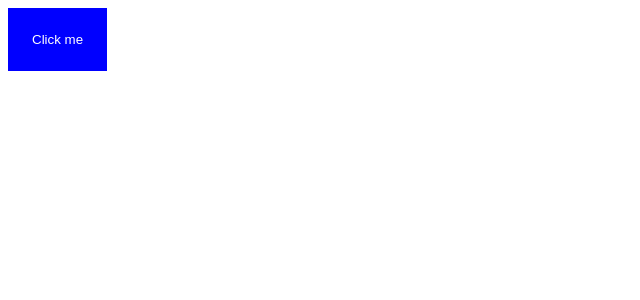
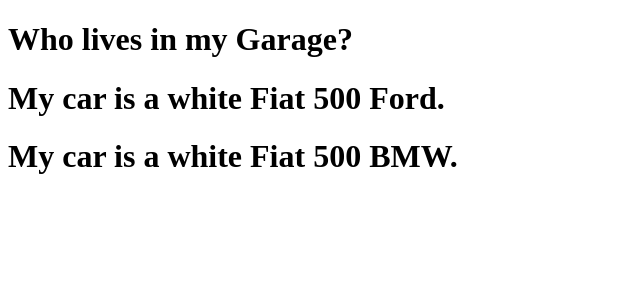
Before and after one commit to RommelAgasa/React, a React (Vite) app in the folder my-react-app/: page / in a window 1280 px wide. Shown: the top 300 px of the page, without its empty margins (0-640 px from the left). Built offline with nearby package versions, Linux system fonts and the light colour scheme.

Commit message:
learned components

```diff
--- /dev/null
+++ b/my-react-app/src/components/bike.jsx
@@ -0,0 +1,21 @@
+
+function Bike(){
+  const myFunc = () => {
+    alert('Hello World');
+  };
+
+  const myStyles = {
+    backgroundColor: "blue",
+    padding: "24px",
+    color: "white",
+    border: "none",
+  }
+
+  return (
+    <button style={myStyles} onClick={myFunc}>Click me</button>
+  );
+
+}
+
+
+export default Bike;
--- /dev/null
+++ b/my-react-app/src/components/car.jsx
@@ -0,0 +1,24 @@
+// function kwtohp(kw){
+//   return kw * 1.36;
+// }
+
+function Car(props){
+
+  const myobj = {
+    name: "Fiat",
+    model: "500",
+    color: "white"
+  }
+
+  return (
+    <>
+      {/* <h2>My Car</h2>
+      <p>It is a Ford Mustang</p>
+      <p>It has {kwtohp(218)} horsepower </p> */}
+
+      <h1>My car is a {myobj.color} {myobj.name} {myobj.model} {props.brand}.</h1>
+    </>
+  );
+}
+
+export default Car;
--- /dev/null
+++ b/my-react-app/src/components/garage.jsx
@@ -0,0 +1,14 @@
+import Car from "./car";
+
+function Garage(){
+    return (
+        <>
+            <h1>Who lives in my Garage?</h1>
+            <Car brand="Ford"/>
+            <Car brand="BMW"/>
+        </>
+    );
+}
+
+
+export default Garage;
--- /dev/null
+++ b/my-react-app/src/components/props.jsx
@@ -0,0 +1,15 @@
+function Umbrella({color, size, price, isOpen, features, onlClick}){
+    return (
+        <div>
+            <h2>
+                I am a {color} umbrella, size {size}.
+            </h2>
+            <p>Price: ${price}</p>
+            <p>Status: {isOpen? "Open" : "Closed"}</p>
+            <p>Features: {features.join(", ")}</p>
+            <button onClick={onlClick}>Click me</button>
+        </div>
+    )
+}
+
+export default Umbrella;
--- a/my-react-app/src/main.jsx
+++ b/my-react-app/src/main.jsx
@@ -1,66 +1,23 @@
 import { createRoot } from 'react-dom/client'
 import React from 'react';
-
-const myElement = (
-  <table>
-    <tr>
-      <th>Name</th>
-    </tr>
-    <tr>
-      <td>John</td>
-    </tr>
-    <tr>
-      <td>Elsa</td>
-    </tr>
-  </table>
-)
-
-const myElement1 = React.createElement('h1', {}, 'I do not use JSX!');
-
-function kwtohp(kw){
-  return kw * 1.36;
-}
+import Car from './components/car';
+import Bike from './components/bike';
+import Umbrella from './components/props';
+import Garage from './components/garage';
 
 
-function Car(){
-
-  const myobj = {
-    name: "Fiat",
-    model: "500",
-    color: "white"
-  }
-
-  return (
-    <>
-      {/* <h2>My Car</h2>
-      <p>It is a Ford Mustang</p>
-      <p>It has {kwtohp(218)} horsepower </p> */}
-
-      <h1>My car is a {myobj.color} {myobj.name} {myobj.model}.</h1>
-    </>
-  );
-}
-
-
-function Bike(){
-  const myFunc = () => {
-    alert('Hello World');
-  };
-
-  const myStyles = {
-    backgroundColor: "blue",
-    padding: "24px",
-    color: "white",
-    border: "none",
-  }
-
-  return (
-    <button style={myStyles} onClick={myFunc}>Click me</button>
-  );
-
-}
-
+// function handleUmbrellaClick(){
+//   alert("Umbrella closed!");
+// }
 
 createRoot(document.getElementById('root')).render(
-  <Bike />
+  // <Umbrella
+  //   color="red"
+  //   size="large"
+  //   price={29.99}
+  //   isOpen={true}
+  //   features={["foldable", "windproof", "UV protection"]}
+  //   onlClick={handleUmbrellaClick}
+  // />
+  <Garage />
 )
```
